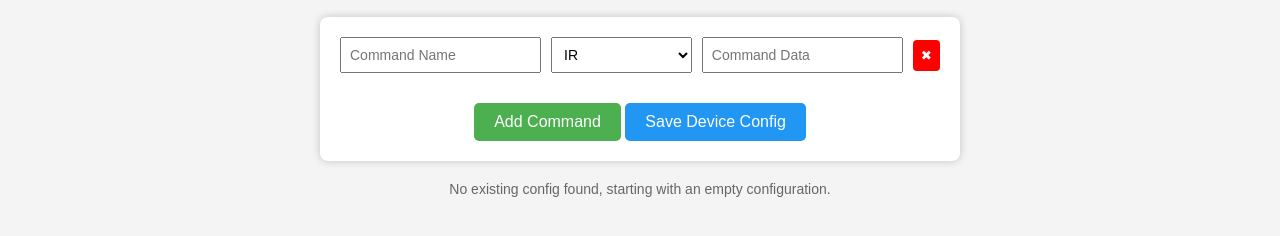
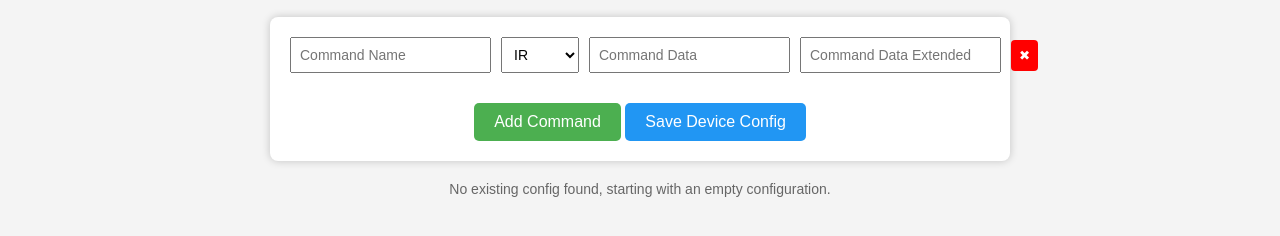
Before and after one commit to mcurtiss1992/omote-config, a plain HTML site: page omote_device_config.html in a window 1280 px wide. Both pictures are taken after a click on the button "Add Command". Shown: the part 132-368 px from the top of the page. Drawn offline with Linux system fonts and the light colour scheme; no server answers.

Commit message:
bug fixes

```diff
--- a/omote_device_config.html
+++ b/omote_device_config.html
@@ -13,7 +13,7 @@
     h1 { margin-bottom: 20px; }
     form {
       background: #fff;
-      max-width: 600px;
+      max-width: 700px;
       margin: 0 auto;
       padding: 20px;
       border-radius: 8px;
@@ -158,6 +158,14 @@
         dataInput.oninput = (e) => { commands[index].commandData = e.target.value; };
         row.appendChild(dataInput);
 
+          // Command Data input
+          const dataInputExtended = document.createElement('input');
+          dataInputExtended.type = 'text';
+          dataInputExtended.placeholder = 'Command Data Extended';
+          dataInputExtended.value = cmd.commandDataExtended || '';
+          dataInputExtended.oninput = (e) => { commands[index].commandDataExtended = e.target.value; };
+          row.appendChild(dataInputExtended);
+
         // Remove button to delete this command
         const removeBtn = document.createElement('button');
         removeBtn.type = 'button';
@@ -175,7 +183,7 @@
 
     // Handler to add a new command (empty row)
     document.getElementById('addCommandBtn').addEventListener('click', () => {
-      commands.push({ name: '', commandType: 'IR', commandData: '' });
+      commands.push({ name: '', commandType: 'IR', commandData: '' , commandDataExtended: ''});
       renderCommands();
     });
 
```
Also changed, not shown: omote_home.html (+1 -1 lines).
